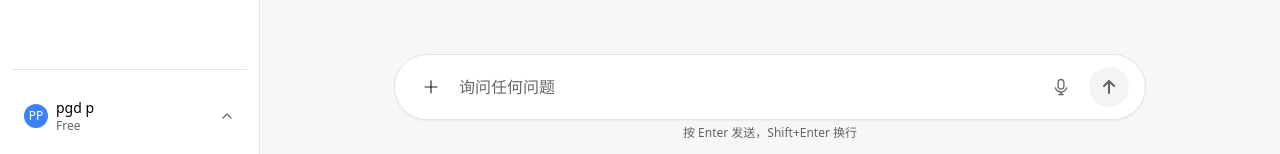
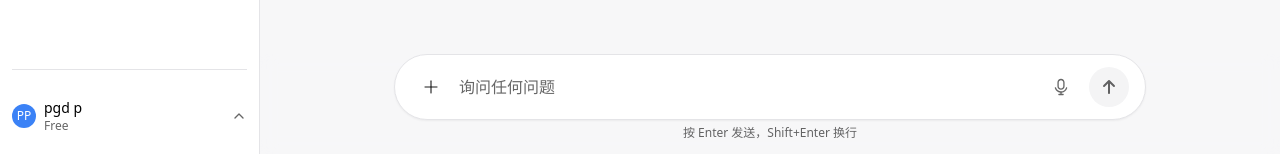
Before and after one commit to pgd-LC2/ptchat, a Next.js app: page / in a window 1280 px wide. Shown: the part 646-800 px from the top of the page. Built offline with nearby package versions, Linux system fonts and the light colour scheme.

Commit message:
移除用户容器的内边距

```diff
--- a/components/sidebar/Sidebar.tsx
+++ b/components/sidebar/Sidebar.tsx
@@ -90,7 +90,7 @@ export default function Sidebar({
       {/* 分割线 */}
       <div className="mx-3 border-t border-zinc-200"></div>
 
-      <div className="px-3 py-3">
+      <div className="py-3">
         <UserProfileMenu />
       </div>
     </aside>
```
